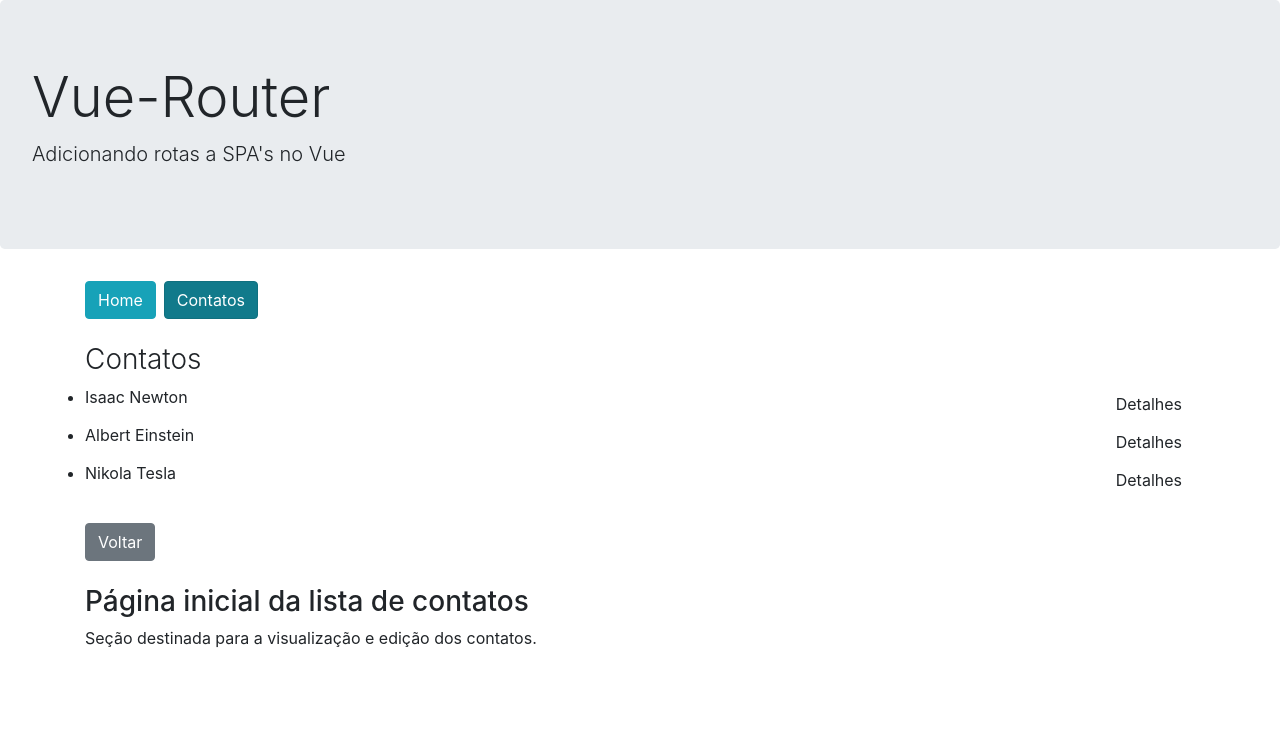
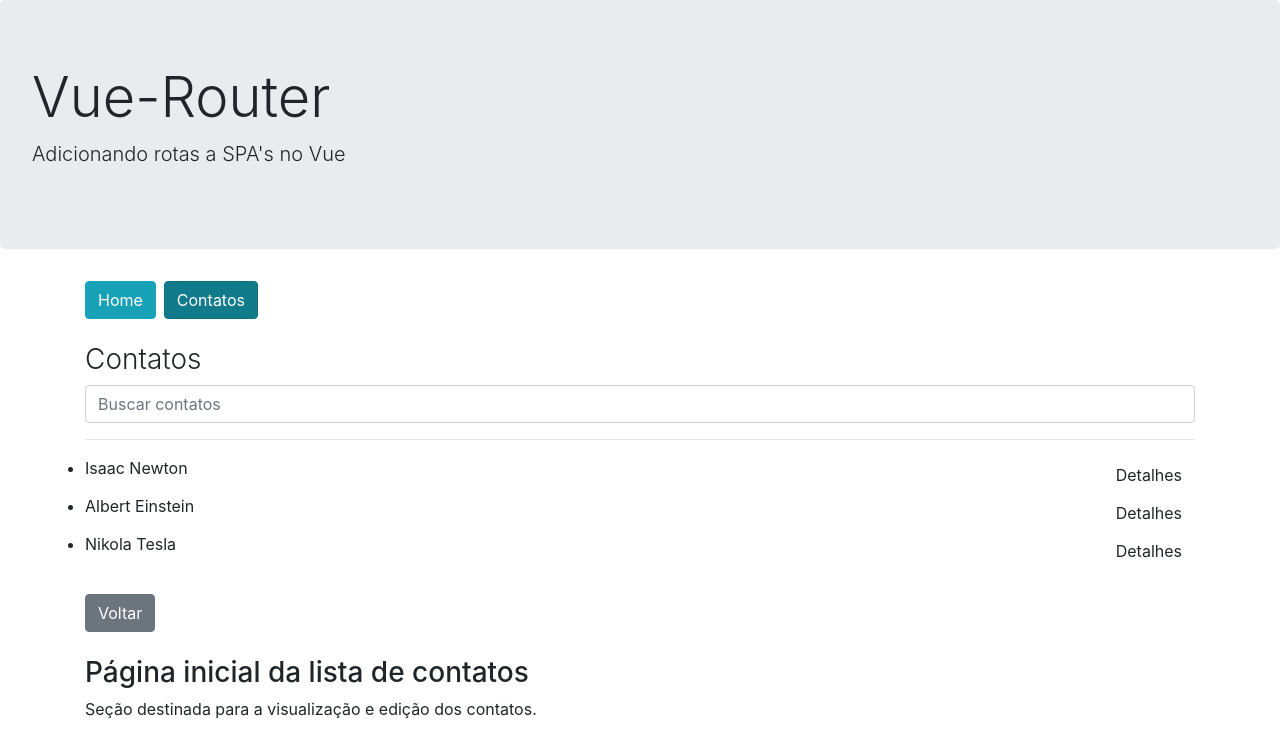
Before and after one commit to victorqrz/vue-rotas, a Vue app: page /contatos in a window 1280 px wide. Shown: the top 756 px of the page. Built offline with nearby package versions, Linux system fonts and the light colour scheme.

Commit message:
implementando filtragem de contatos

```diff
--- a/src/components/contatos/ContatosLista.vue
+++ b/src/components/contatos/ContatosLista.vue
@@ -2,10 +2,22 @@
   <div>
     <h3 class="font-weight-light">Contatos</h3>
 
-    <ul class="list-group"  v-if="contatos.length > 0">
+    <div class="form-group">
+      <input
+        type="search"
+        class="form-control"
+        placeholder="Buscar contatos"
+        @keyup.enter="buscar"
+        :value="this.$route.query.busca"
+      >
+    </div>
+
+    <hr/>
+
+    <ul class="list-group" v-if="contatosFiltrados.length > 0">
       <ContatosListaIten
         class="list-group-iten"
-        v-for="contato in contatos"
+        v-for="contato in contatosFiltrados"
         :key="contato.id"
         :contato="contato"
       />
@@ -33,9 +45,25 @@ export default {
       ]
     }
   },
+  computed: {
+    contatosFiltrados() {
+      const busca = this.$route.query.busca;
+      return ! busca ? this.contatos : this.contatos.filter(c =>
+          c.nome.toLowerCase()
+          .includes(busca.toLowerCase()))
+
+    }
+  },
   methods: {
     voltar() {
       this.$router.back()
+    },
+    buscar(event) {
+      this.$router.push({
+        query: {
+          busca: event.target.value
+        }
+      })
     }
   }
 }
--- a/src/routes.js
+++ b/src/routes.js
@@ -20,7 +20,6 @@ export default new VueRouter({
     {
       path: '/contatos',
       component: Contatos,
-      name: 'contatos',
       alias: ['meus-contatos', 'lista-de-contatos'],//alias são caminhos alternativos, a rota pode ser acessada por qualquer um dos 3 paths
       children: [
         { path:
@@ -40,15 +39,15 @@ export default new VueRouter({
 
         { path: '',
           component: ContatosHome,
+          name: 'contatos'
         },
 
+        {
+          path: '*',
+          component: Erro404Contatos
+        }
+
       ],
-    },
-
-    {
-      //rota de erro específica para contatos
-      path: '/contatos*',
-      component: Erro404Contatos
     },
 
     {
```
